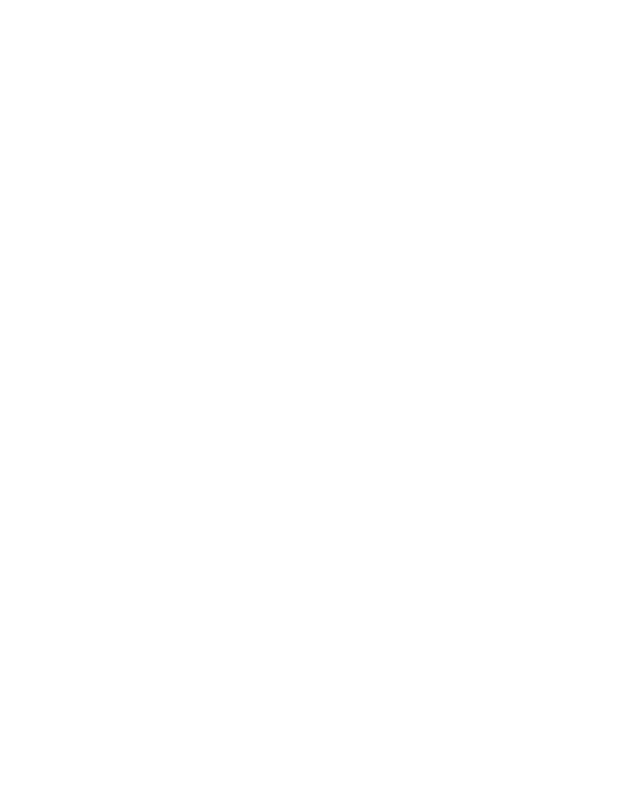
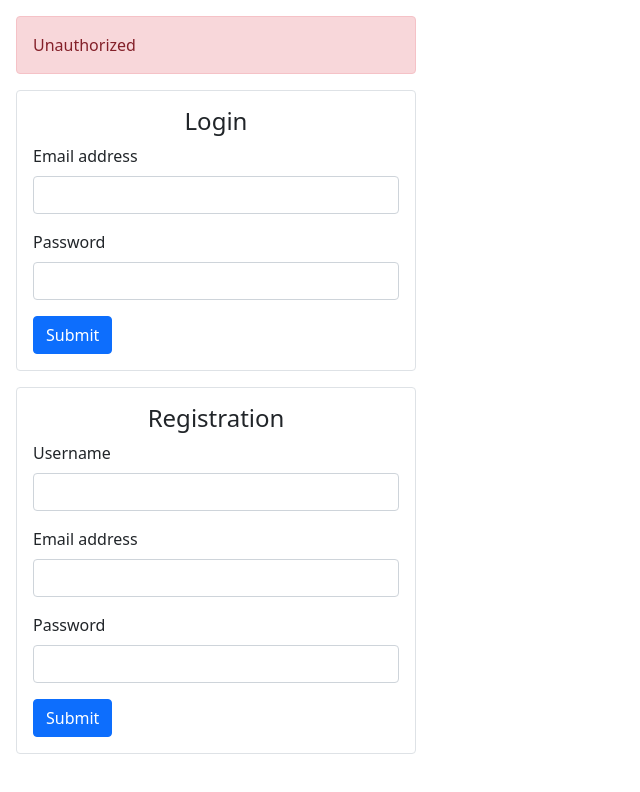
Before and after one commit to var-bp/be-playground, a website: page client/index.html in a window 1280 px wide. Shown: the whole page, without its empty margins (0-640 px from the left). Drawn offline with nearby package versions, Linux system fonts and the light colour scheme.

```diff
--- a/client/index.html
+++ b/client/index.html
@@ -13,6 +13,46 @@
 
 <body>
 
+  <div class="group " style="width: 400px;">
+    <!-- alert-danger alert-success -->
+    <!-- Authorized -->
+    <div class="alert alert-danger" role="alert">Unauthorized</div>
+  </div>
+
+  <div class="group padding border" style="width: 400px;">
+    <h4 class="text-center">Login</h4>
+    <form>
+      <div class="mb-3">
+        <label for="loginInputEmail" class="form-label">Email address</label>
+        <input type="email" class="form-control" id="loginInputEmail">
+      </div>
+      <div class="mb-3">
+        <label for="loginInputPassword" class="form-label">Password</label>
+        <input type="password" class="form-control" id="loginInputPassword">
+      </div>
+      <button type="submit" id="loginSubmit" class="btn btn-primary">Submit</button>
+    </form>
+  </div>
+
+  <div class="group padding border" style="width: 400px;">
+    <h4 class="text-center">Registration</h4>
+    <form>
+      <div class="mb-3">
+        <label for="registrationInputUsername" class="form-label">Username</label>
+        <input type="text" class="form-control" id="registrationInputUsername">
+      </div>
+      <div class="mb-3">
+        <label for="registrationInputEmail" class="form-label">Email address</label>
+        <input type="email" class="form-control" id="registrationInputEmail">
+      </div>
+      <div class="mb-3">
+        <label for="registrationInputPassword" class="form-label">Password</label>
+        <input type="password" class="form-control" id="registrationInputPassword">
+      </div>
+      <button type="submit" id="registrationSubmit" class="btn btn-primary">Submit</button>
+    </form>
+  </div>
+
   <script src="https://cdn.jsdelivr.net/npm/bootstrap@5.0.1/dist/js/bootstrap.bundle.min.js" integrity="sha384-gtEjrD/SeCtmISkJkNUaaKMoLD0//ElJ19smozuHV6z3Iehds+3Ulb9Bn9Plx0x4" crossorigin="anonymous"></script>
   <script src="main.js"></script>
 </body>
--- a/client/styles.css
+++ b/client/styles.css
@@ -0,0 +1,12 @@
+.group {
+  margin: 1rem;
+}
+
+.border {
+  border: 1px solid #dee2e6;
+  border-radius: 0.25rem;
+}
+
+.padding {
+  padding: 1rem;
+}
```
Also changed, not shown: docker-compose.yml (added, +25 -0 lines), README_2.md, 2 other files.
